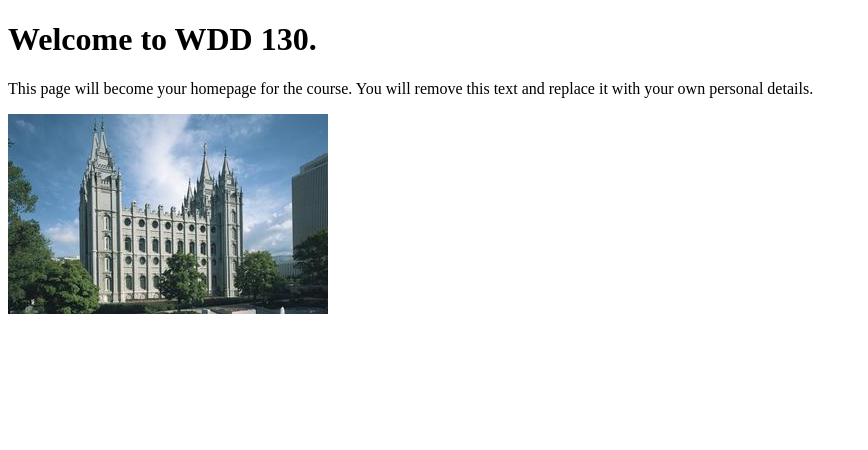
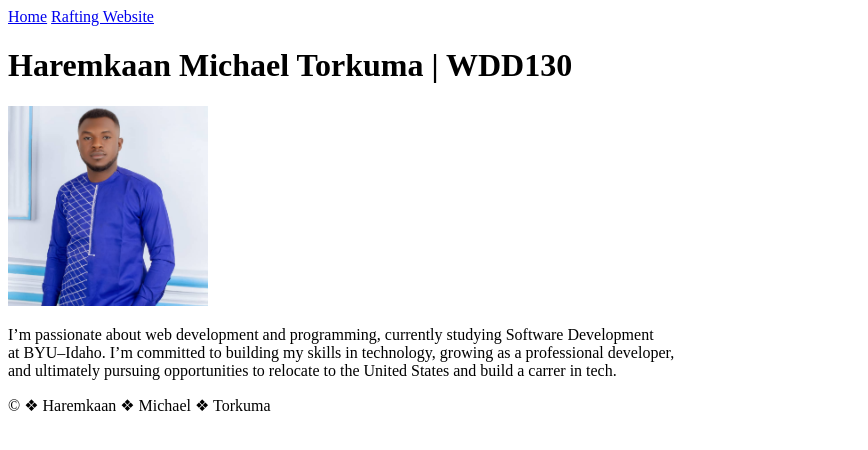
Before and after one commit to Haremkaan/wdd130, a plain HTML site: page index.html in a window 1280 px wide. Shown: the whole page, without its empty margins (0-868 px from the left). Drawn offline with Linux system fonts and the light colour scheme.

Commit message:
add index.html

```diff
--- a/index.html
+++ b/index.html
@@ -1,14 +1,38 @@
 <!DOCTYPE html>
 <html lang="en">
+
 <head>
     <meta charset="UTF-8">
     <meta name="viewport" content="width=device-width, initial-scale=1.0">
-    <title>WDD 130 | Personal Homepage</title>
+    <title> Haremkaan Michael Torkuma |WDD 130 </title>
 </head>
+
 <body>
-    <h1>Welcome to WDD 130.</h1>
-    <p>This page will become your homepage for the course. You will remove this text and replace it with your own personal details.</p>
+    <header>
+        <nav>
+            <a href="#">Home</a>
+            <a href="wwr/">Rafting Website</a>
+        </nav>
+    </header>
+    <main>
+        <h1>Haremkaan Michael Torkuma | WDD130 </h1>
+        <img src="images/profile.png" alt="Haremkaan michael profile.pic" width="200">
+        <p>I’m passionate about web development and programming, currently studying Software
+            Development<br>
+            at BYU–Idaho. I’m committed to building my skills in technology, growing as a
+            professional
+            developer,</br> and ultimately pursuing opportunities to relocate to the United States
+            and
+            build
+            a carrer in tech.</br>
 
-    <img src="images/salt-lake-temple.jpg" alt="The Salt Lake Temple.">
+        </p>
+    </main>
+    <footer>
+        <p>&copy; &#10070; Haremkaan &#10070; Michael &#10070; Torkuma </p>
+
+    </footer>
+
 </body>
+
 </html>
```
Also changed, not shown: images/ppp.png (added), images/profile.png (added).
